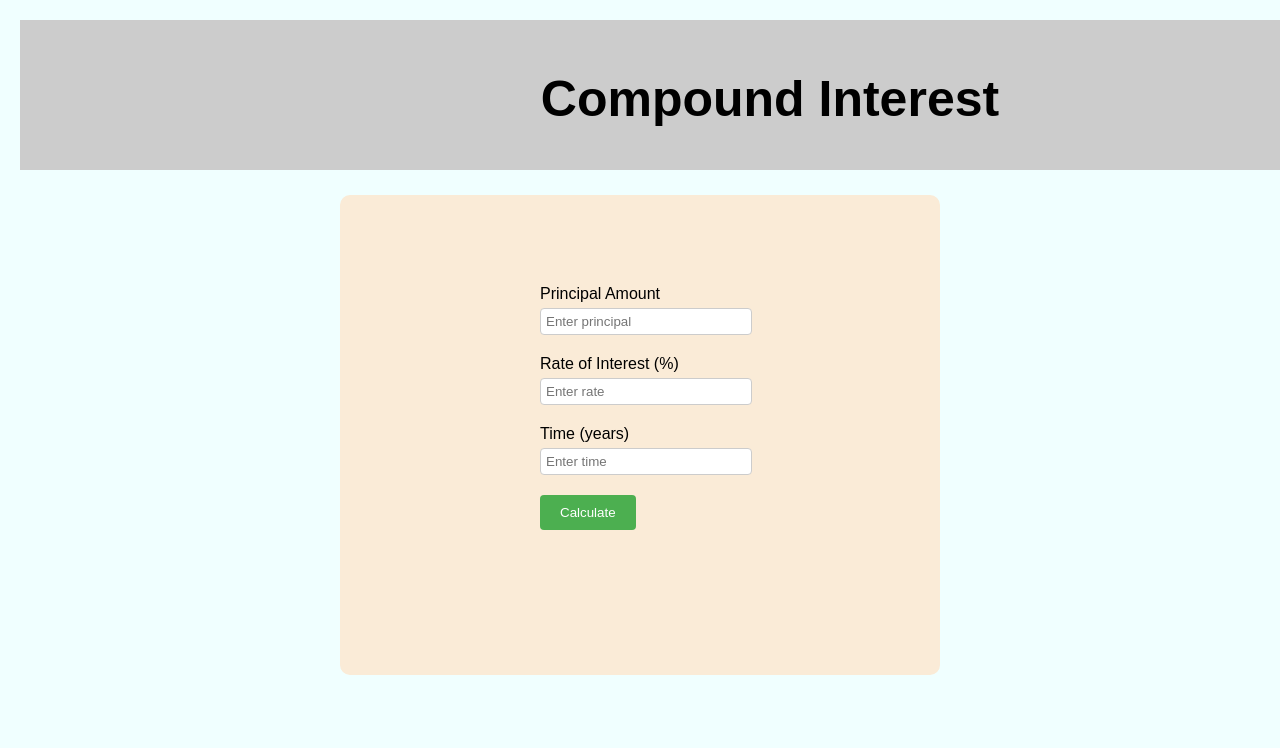
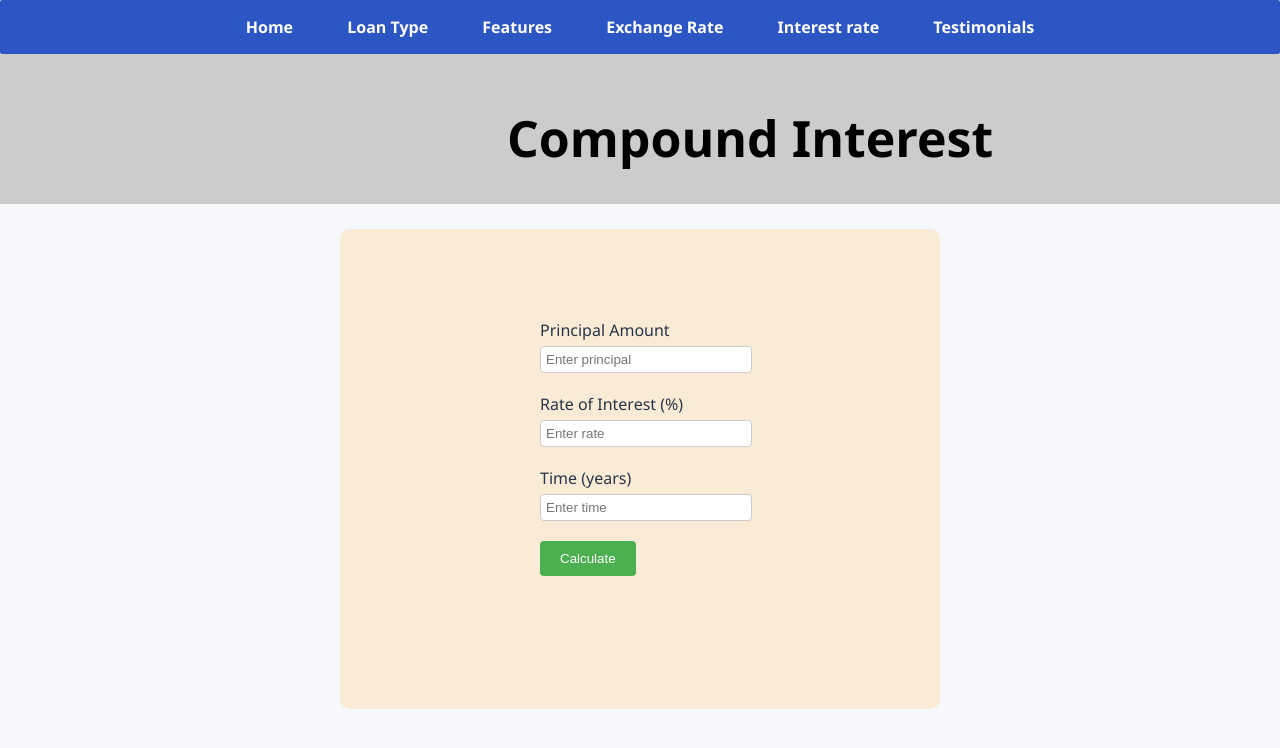
Before and after one commit to suryaprakashsingh1705-sys/CapitalCore, a plain HTML site: page final.html in a window 1280 px wide. Shown: the top 748 px of the page. Drawn offline with Linux system fonts and the light colour scheme.

Commit message:
make changes

```diff
--- a/final.html
+++ b/final.html
@@ -73,13 +73,22 @@
       margin-top: 15px;
     }
   </style>
+  <link rel="stylesheet" href="style.css">
 </head>
 <body>
+    <nav class="navbar">
+    <a href="index.html">Home</a>
+    <a href="type_loan.html">Loan Type</a>
+    <a href="features.html">Features</a>
+    <a href="exchange.html">Exchange Rate</a>
+    <a href="final.html">Interest rate</a>
+    <a href="testimonials.html">Testimonials</a>
+  </nav>
 
   <h1>Compound Interest</h1>
 
   <form onsubmit="event.preventDefault(); calculate();">
-    <!-- <h1>Compound Interest</h1> -->
+
 
     <div class="container">
       <label for="principal">Principal Amount</label>
```
Also changed, not shown: exchange.html (+1 -0 lines), features.html (+1 -0 lines), index.html (+1 -0 lines), testimonials.html (+1 -0 lines), type_loan.html (+1 -0 lines).
